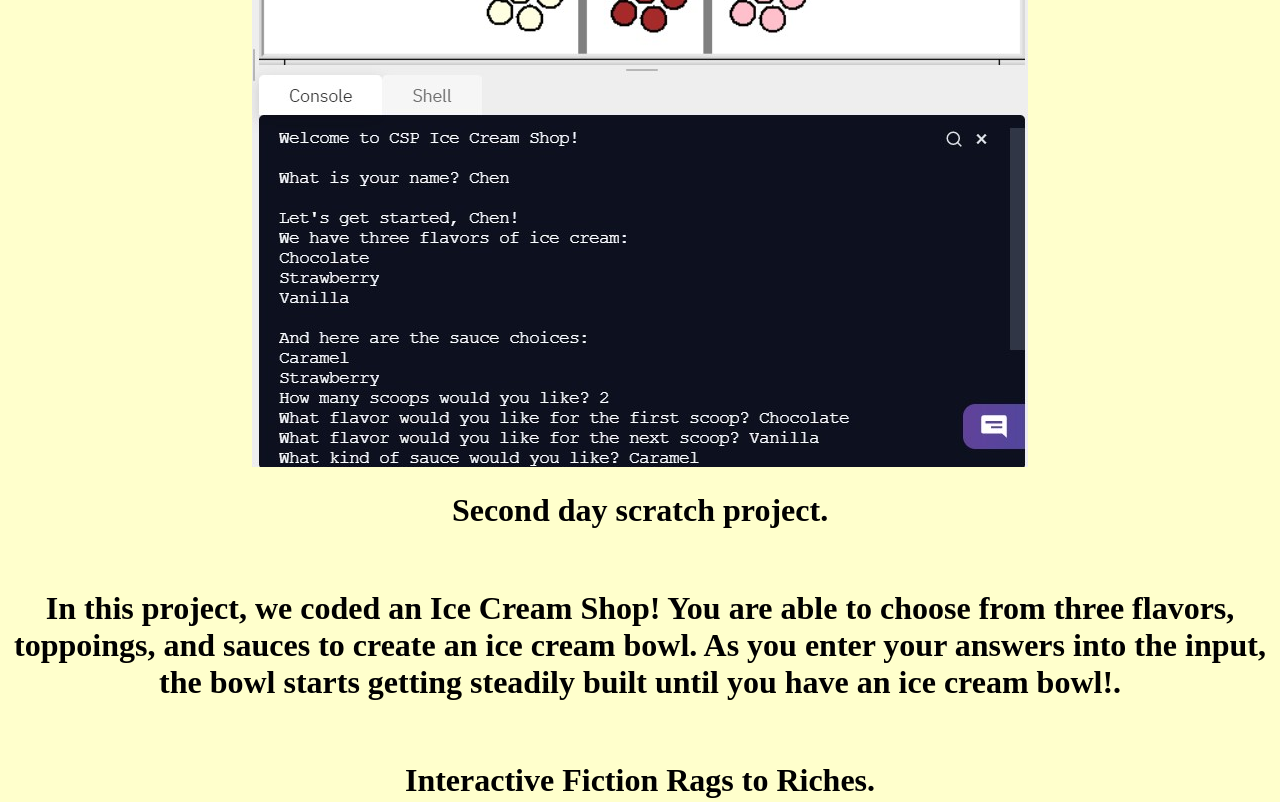
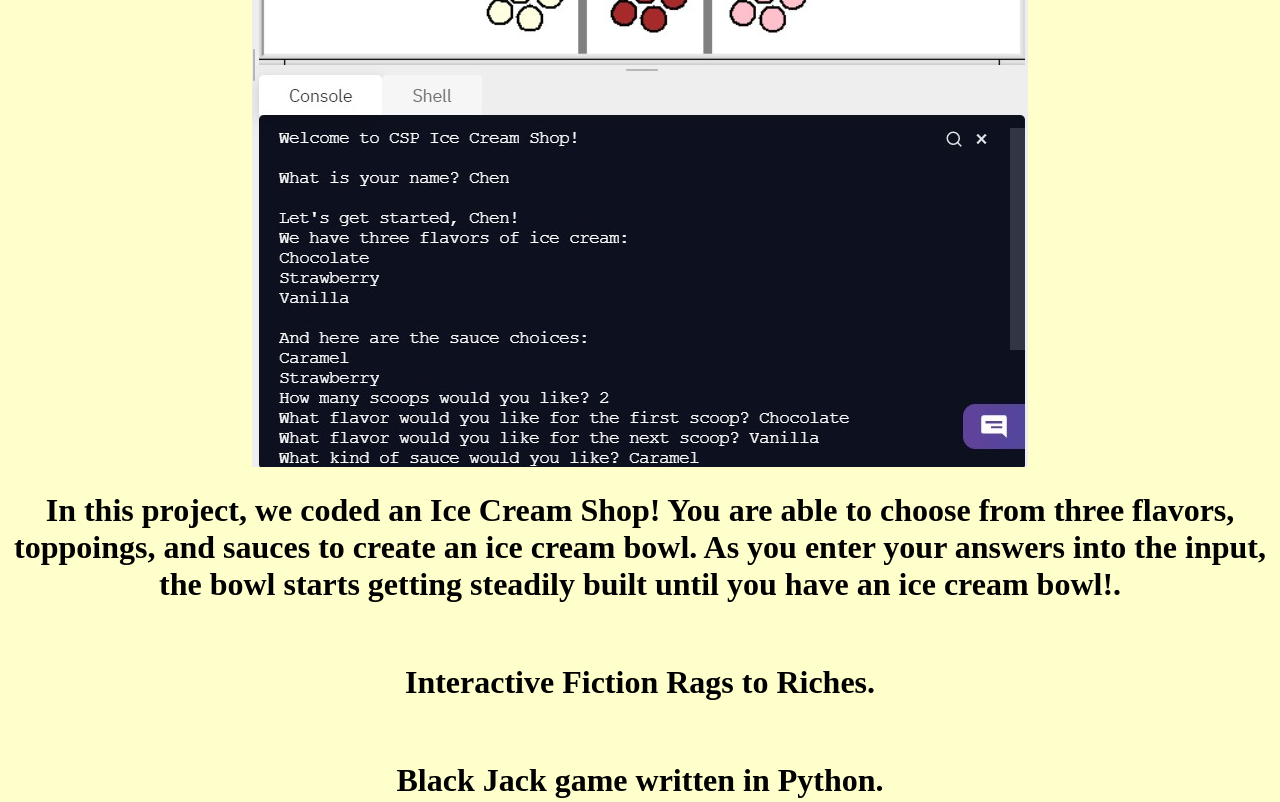
Before and after one commit to jonyj1005/AP-CSP-2021-Website-, a plain HTML site: page portfolio.html in a window 1280 px wide. Shown: the part 463-1265 px from the top of the page. Drawn offline with Linux system fonts and the light colour scheme.

Commit message:
Update portfolio.html

```diff
--- a/portfolio.html
+++ b/portfolio.html
@@ -10,9 +10,7 @@
     <a href="aboutme.html">About Me</a>
 </style>
     <center> <h1>This is my Portfolio Page!</h1> <center>
-    <br> <img src="Images/Ice Cream.jpg" height=>
-    <center> <h1>   Second day scratch project.</h1>
-    <br>
+    <center> <br> <img src="Images/Ice Cream.jpg" height=> <br> <center>
     <h1>   In this project, we coded an Ice Cream Shop! You are able to choose from three flavors, toppoings, and sauces to create an ice cream bowl. As you enter your answers into the input, the bowl starts getting steadily built until you have an ice cream bowl!.</h1>
     <br>
     <h1>   Interactive Fiction Rags to Riches.</h1>
```
